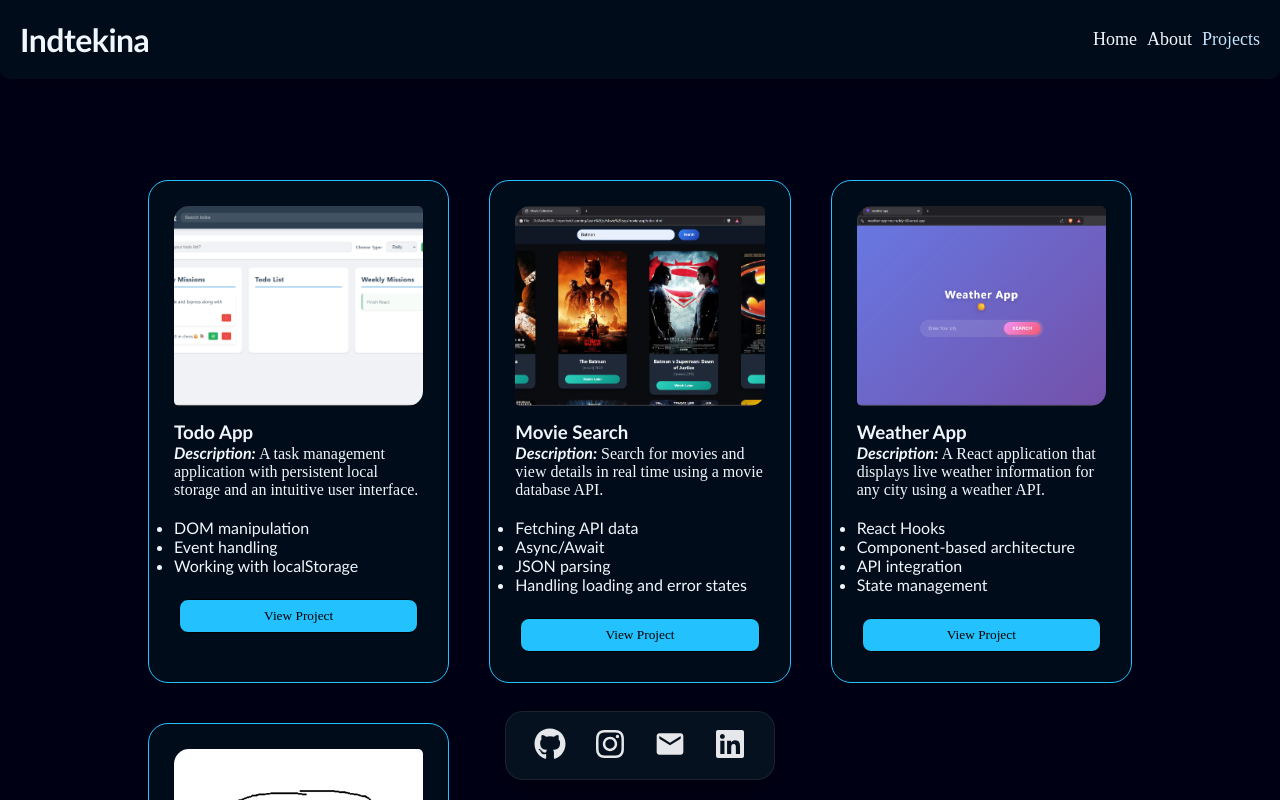
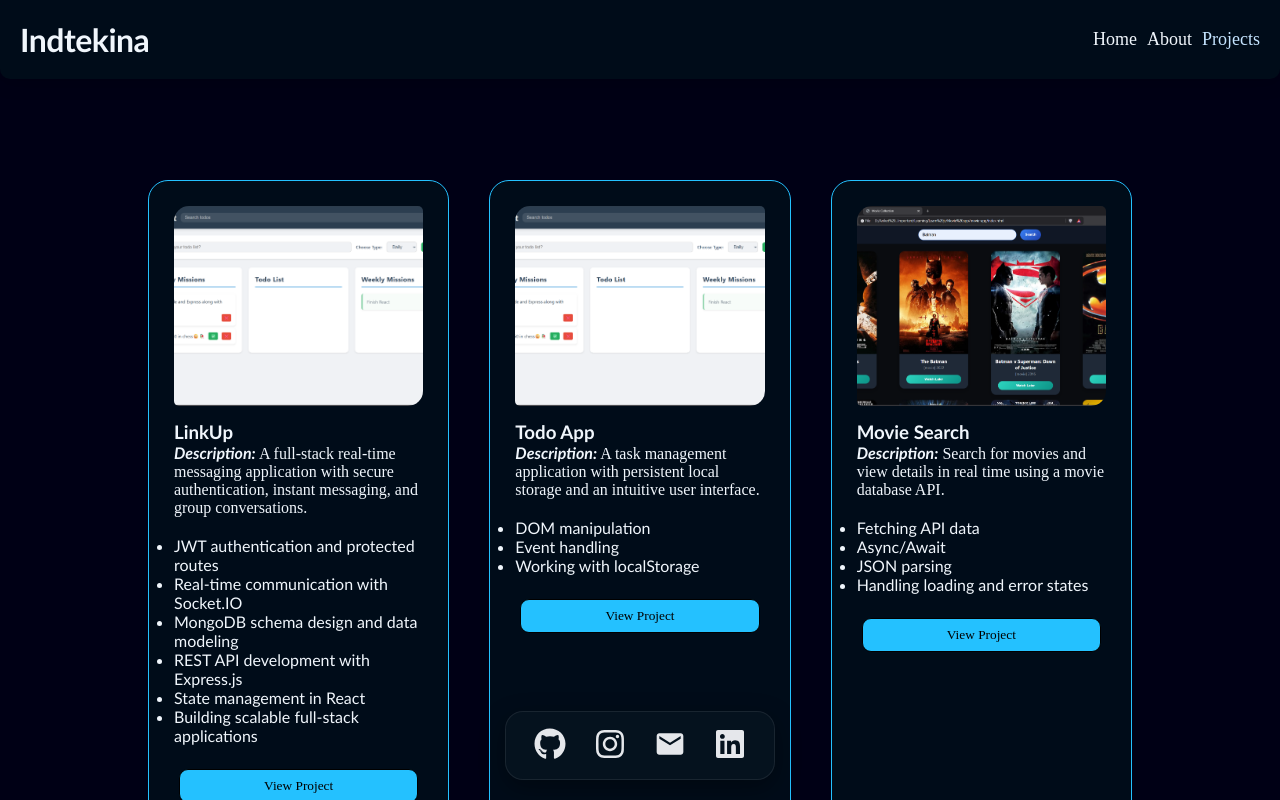
Before and after one commit to indtekina2/indtekina, a React (Vite) app: page /projects in a window 1280 px wide. Shown: the top 800 px of the page. Built offline with nearby package versions, Linux system fonts and the light colour scheme.

Commit message:
Added a new project

```diff
--- a/src/assets/data.js
+++ b/src/assets/data.js
@@ -2,11 +2,38 @@ import todoImg from "../assets/todo.png";
 import movieImg from "../assets/movie.png";
 import weatherImg from "../assets/weather.png";
 import profileImg from "../assets/logo.png";
-
+import LinkUpPic from "../assets/LinkUp.png";
 
 const projects = [
   {
-    id: 1,
+    id: 5,
+    name: "LinkUp",
+    description:
+      "A full-stack real-time messaging application with secure authentication, instant messaging, and group conversations.",
+    tech: [
+      "React",
+      "Node.js",
+      "Express.js",
+      "MongoDB",
+      "Socket.IO",
+      "JWT",
+      "HTML",
+      "CSS",
+      "JavaScript",
+    ],
+    lessons: [
+      "JWT authentication and protected routes",
+      "Real-time communication with Socket.IO",
+      "MongoDB schema design and data modeling",
+      "REST API development with Express.js",
+      "State management in React",
+      "Building scalable full-stack applications",
+    ],
+    img: todoImg,
+    link: "https://link-up-indtekina.vercel.app/home",
+  },
+  {
+    id: 4,
     name: "Todo App",
     description:
       "A task management application with persistent local storage and an intuitive user interface.",
@@ -20,7 +47,7 @@ const projects = [
     link: "https://github.com/indtekina2/todo-app",
   },
   {
-    id: 2,
+    id: 3,
     name: "Movie Search",
     description:
       "Search for movies and view details in real time using a movie database API.",
@@ -35,7 +62,7 @@ const projects = [
     link: "https://github.com/indtekina2/movie-app",
   },
   {
-    id: 3,
+    id: 2,
     name: "Weather App",
     description:
       "A React application that displays live weather information for any city using a weather API.",
@@ -50,7 +77,7 @@ const projects = [
     link: "https://github.com/indtekina2/weather-app",
   },
   {
-    id: 4,
+    id: 1,
     name: "Profile Website",
     description:
       "A responsive personal portfolio showcasing my skills, projects, and contact information.",
```
Also changed, not shown: src/assets/LinkUp.png (added), src/assets/logo.png.
